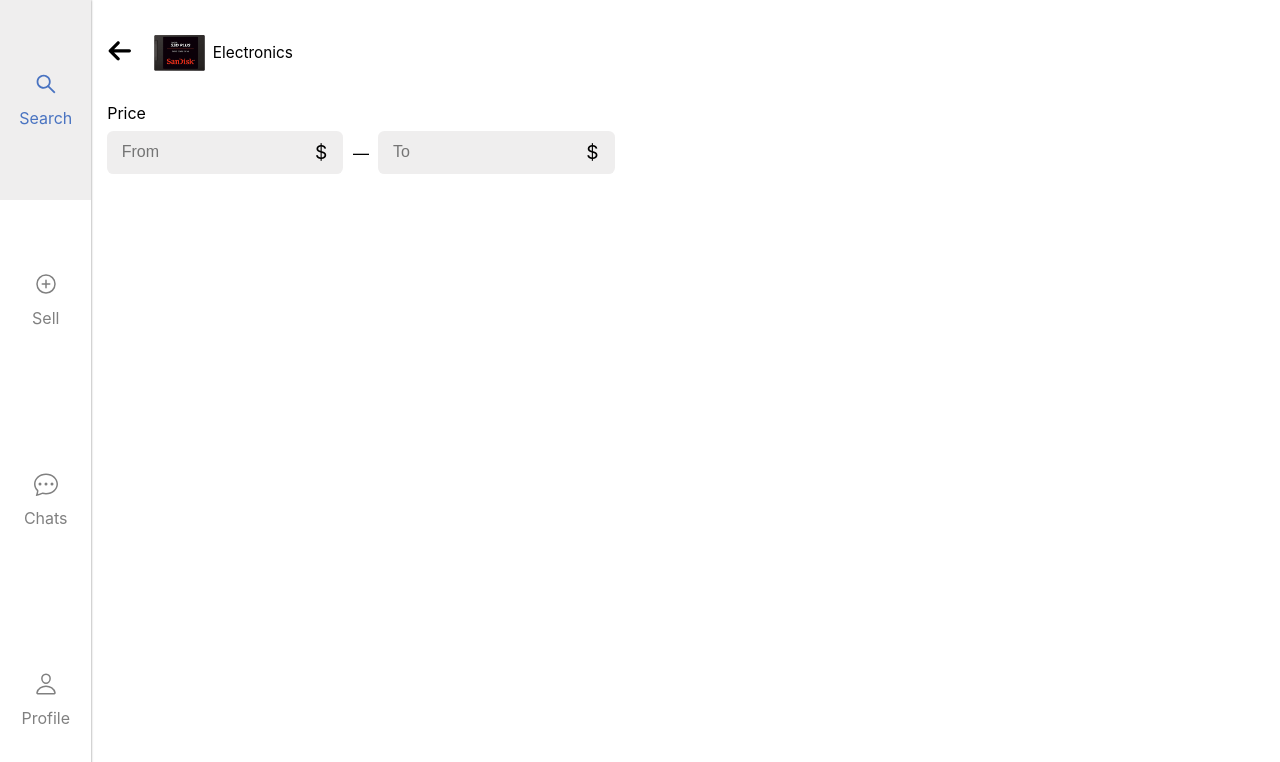
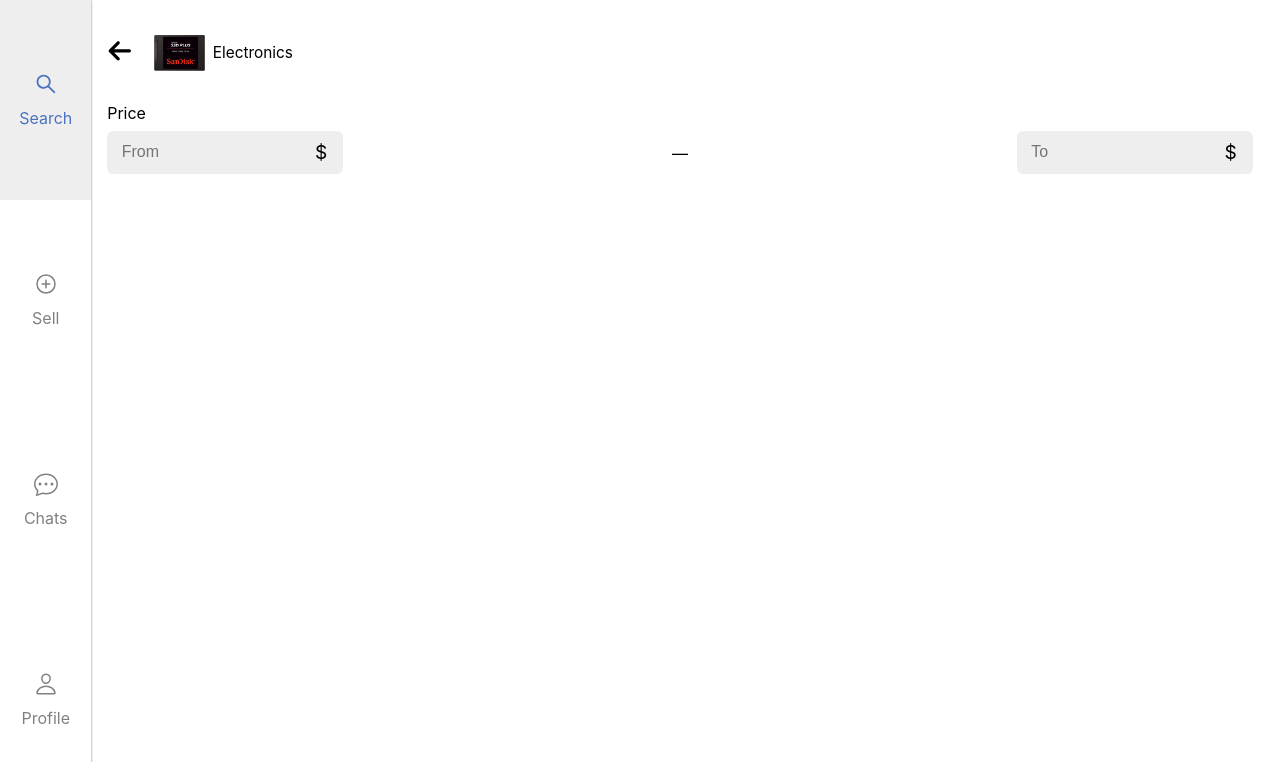
Before and after one commit to VladBrok/payback, a Next.js app: page /categories/electronics in a window 1280 px wide. Shown: the top 762 px of the page. Built offline with nearby package versions, Linux system fonts and the light colour scheme.

Commit message:
Adjust price range component styles

```diff
--- a/components/PriceRange/PriceRange.module.scss
+++ b/components/PriceRange/PriceRange.module.scss
@@ -1,17 +1,12 @@
 @use "../../styles/mixins.scss" as m;
 
 .container {
-  display: contents;
-
   .input-container {
     display: flex;
     gap: 0.6rem;
     align-items: center;
+    justify-content: space-between;
     padding: 0.4rem 0;
-
-    & > * {
-      min-width: 0;
-    }
 
     .input-wrapper {
       position: relative;
```
